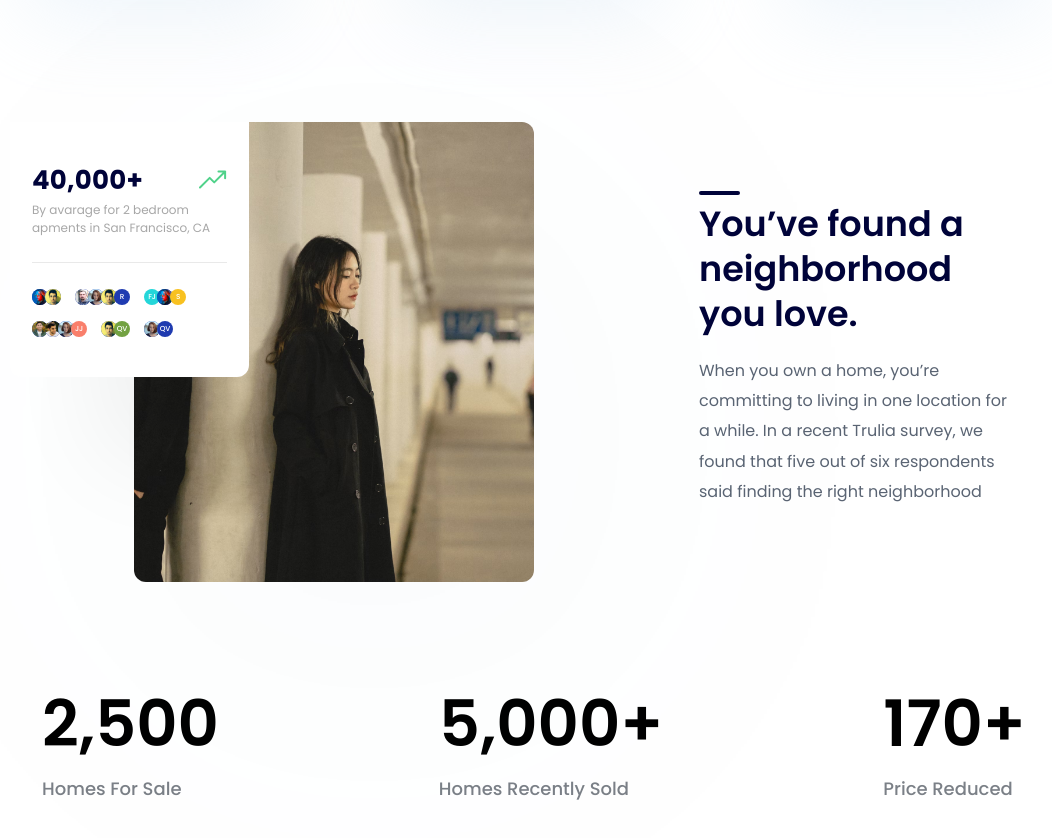
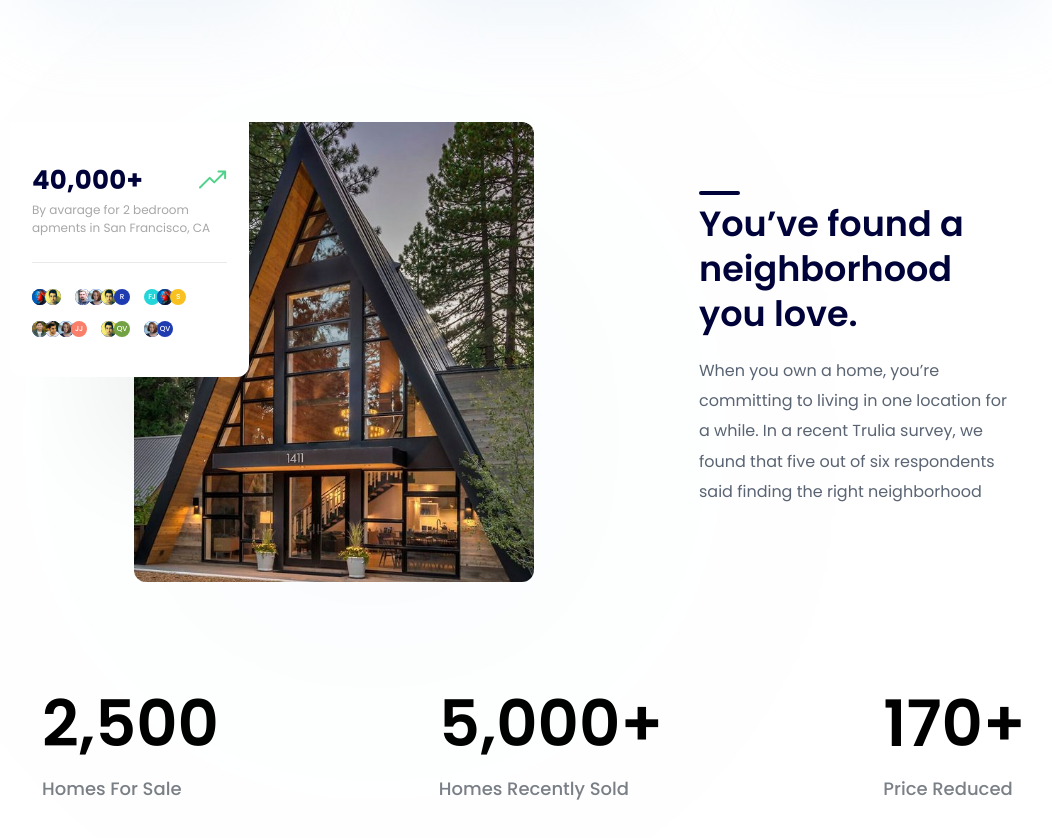
Before and after one commit to MaiNghiaa/Real-Estate-Lading-Page, a plain HTML site: page index.html in a window 1280 px wide. Shown: the part 2283-3121 px from the top of the page, without its empty margins (106-1158 px from the left). Drawn offline with Linux system fonts and the light colour scheme.

Commit message:
change img

```diff
--- a/index.html
+++ b/index.html
@@ -246,7 +246,7 @@
             <div class="content">
                 <div class="row">
                     <div class="img-block">
-                        <img src="./assets/Img/Features1.avif" alt="" class="img_stats">
+                        <img src="./assets/Img/6967dcbc8ceb23d38dee9a5aff073305.jpg" alt="" class="img_stats">
                         <!-- trend -->
                         <div class="stats-trend">
                             <div class="row">
```
Also changed, not shown: assets/Img/6967dcbc8ceb23d38dee9a5aff073305.jpg (added).
